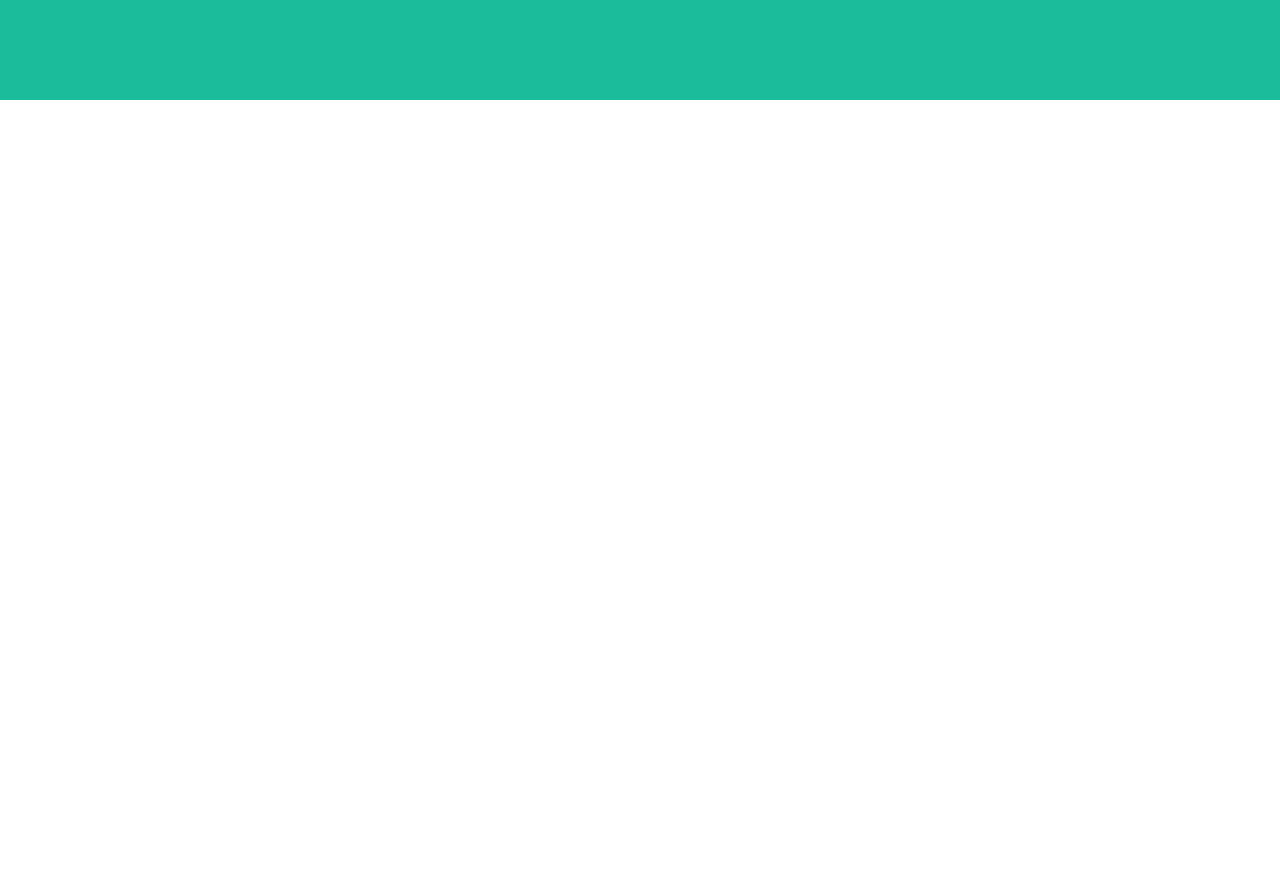
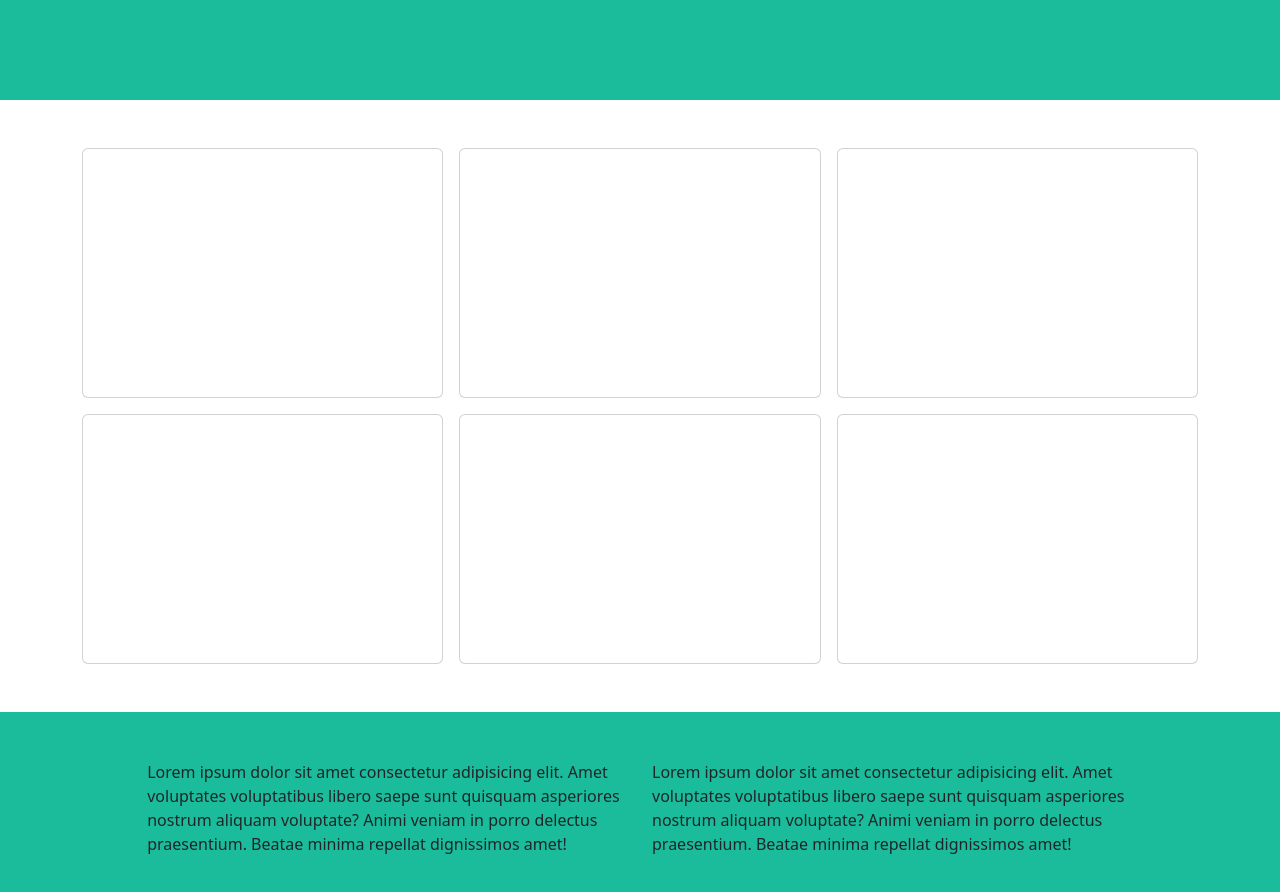
Before and after one commit to PapiMatteo/html-css-bootstrap-freelancer, a plain HTML site: page index.html in a window 1280 px wide. Shown: the part 480-1372 px from the top of the page. Before the commit the page ends 800 px from the top, so only its background shows below. Drawn offline with nearby package versions, Linux system fonts and the light colour scheme.

Commit message:
add: portfolio and about section structure

```diff
--- a/css/style.css
+++ b/css/style.css
@@ -1,6 +1,11 @@
 /* COMMON */
 img {
     max-width: 100%;
+}
+
+.wrapper {
+    width: 80%;
+    margin: 0 auto;
 }
 
 /* HEADER */
@@ -16,3 +21,15 @@ header {
     /* Debug */
     min-height: 500px;
 }
+
+/* Portfolio */
+[class*="card"] {
+    min-height: 250px;
+}
+
+/* About */
+#about {
+    background-color: #1abc9c;
+    /* Debug */
+    min-height: 500px;
+}
--- a/index.html
+++ b/index.html
@@ -23,6 +23,50 @@
             </div>
         </section>
         <!-- /Hero -->
+
+        <!-- Portfolio -->
+        <section id="portfolio" class="mt-5">
+            <div class="container">
+                <div class="row g-3">
+                    <div class="col-12 col-md-6 col-lg-4">
+                        <div class="card"></div>
+                    </div>
+                    <div class="col-12 col-md-6 col-lg-4">
+                        <div class="card"></div>
+                    </div>
+                    <div class="col-12 col-md-6 col-lg-4">
+                        <div class="card"></div>
+                    </div>
+                    <div class="col-12 col-md-6 col-lg-4">
+                        <div class="card"></div>
+                    </div>
+                    <div class="col-12 col-md-6 col-lg-4">
+                        <div class="card"></div>
+                    </div>
+                    <div class="col-12 col-md-6 col-lg-4">
+                        <div class="card"></div>
+                    </div>
+                </div>
+            </div>
+        </section>
+        <!-- /Portfolio -->
+
+        <!-- About -->
+        <section id="about" class="mt-5 py-5">
+            <div class="container-fluid g-5">
+                <div class="wrapper">
+                    <div class="row">
+                        <div class="col-12 col-md-6">
+                            Lorem ipsum dolor sit amet consectetur adipisicing elit. Amet voluptates voluptatibus libero saepe sunt quisquam asperiores nostrum aliquam voluptate? Animi veniam in porro delectus praesentium. Beatae minima repellat dignissimos amet!
+                        </div>
+                        <div class="col-12 col-md-6">
+                            Lorem ipsum dolor sit amet consectetur adipisicing elit. Amet voluptates voluptatibus libero saepe sunt quisquam asperiores nostrum aliquam voluptate? Animi veniam in porro delectus praesentium. Beatae minima repellat dignissimos amet!
+                        </div>
+                    </div>
+                </div>
+            </div>
+        </section>
+        <!-- /About -->
     </main>
     <!-- /Main -->
 
```
